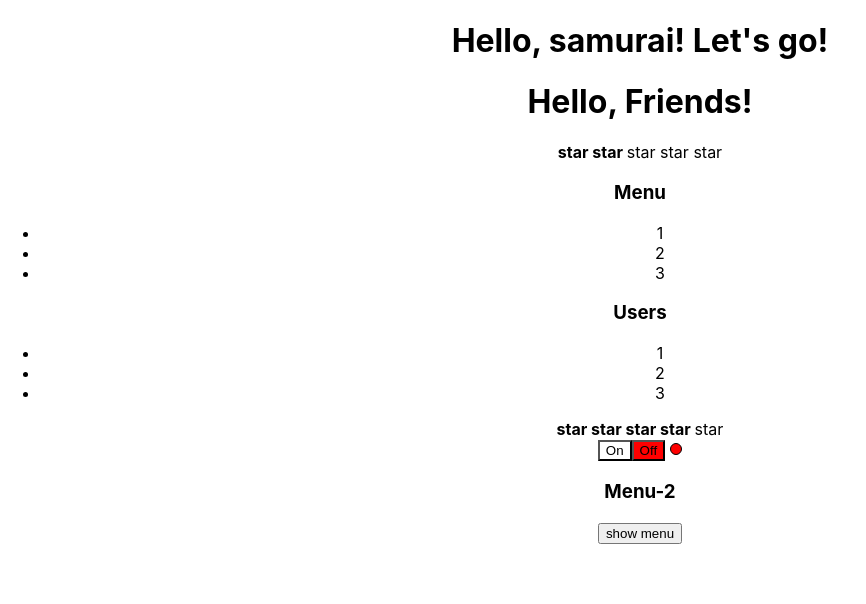
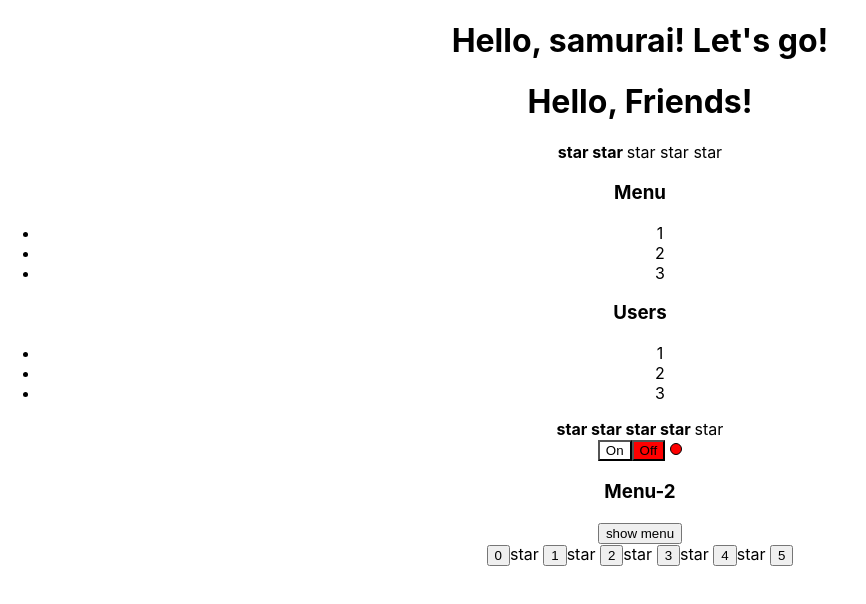
Before and after one commit to wrunika/samurai-way-main, a React (Create React App) app: page / in a window 1280 px wide. Shown: the top 604 px of the page, without its empty margins (0-866 px from the left). Built offline with nearby package versions, Linux system fonts and the light colour scheme.

Commit message:
feat: create component UncontrolledRating with local state

```diff
--- a/src/App.tsx
+++ b/src/App.tsx
@@ -4,6 +4,7 @@
 import {Rating} from "./components/Rating/Rating";
 import OnOff from "./components/OnOff/OnOff";
 import UncontrolledAccordion from "./components/UncontrolledAccordion/UncontrolledAccordion";
+import {UncontrolledRating} from "./components/UncontrolledRating/UncontrolledRating";
 
 function App() {
     console.log('app rendering')
@@ -17,6 +18,7 @@
             <Rating value={4}/>
             <OnOff />
             <UncontrolledAccordion titleValue={"Menu-2"} />
+            <UncontrolledRating />
         </div>
     );
 }
--- /dev/null
+++ b/src/components/UncontrolledRating/UncontrolledRating.tsx
@@ -0,0 +1,34 @@
+import React, {useState} from "react";
+
+type ValueType = 0 | 1 | 2 | 3 | 4 | 5;
+
+export function UncontrolledRating() {
+    //debugger
+    console.log('rating rendering')
+    const [value, setValue] = useState<ValueType>(0);
+    return (
+        <div>
+            <button onClick={ ()=>{setValue(0)} } >0</button>
+            <Star selected={value > 0}/> <button onClick={ ()=>{setValue(1)} } >1</button>
+            <Star selected={value > 1}/> <button onClick={ ()=>{setValue(2)} } >2</button>
+            <Star selected={value > 2}/> <button onClick={ ()=>{setValue(3)} } >3</button>
+            <Star selected={value > 3}/> <button onClick={ ()=>{setValue(4)} } >4</button>
+            <Star selected={value > 4}/> <button onClick={ ()=>{setValue(5)} } >5</button>
+        </div>
+    )
+}
+
+type StarPropsType = {
+    selected: boolean
+}
+
+function Star(props: StarPropsType) {
+    //debugger;
+    console.log('star rendering')
+
+    if (props.selected) {
+        return <span><b>star </b></span>
+    } else {
+        return <span>star </span>
+    }
+}
```
